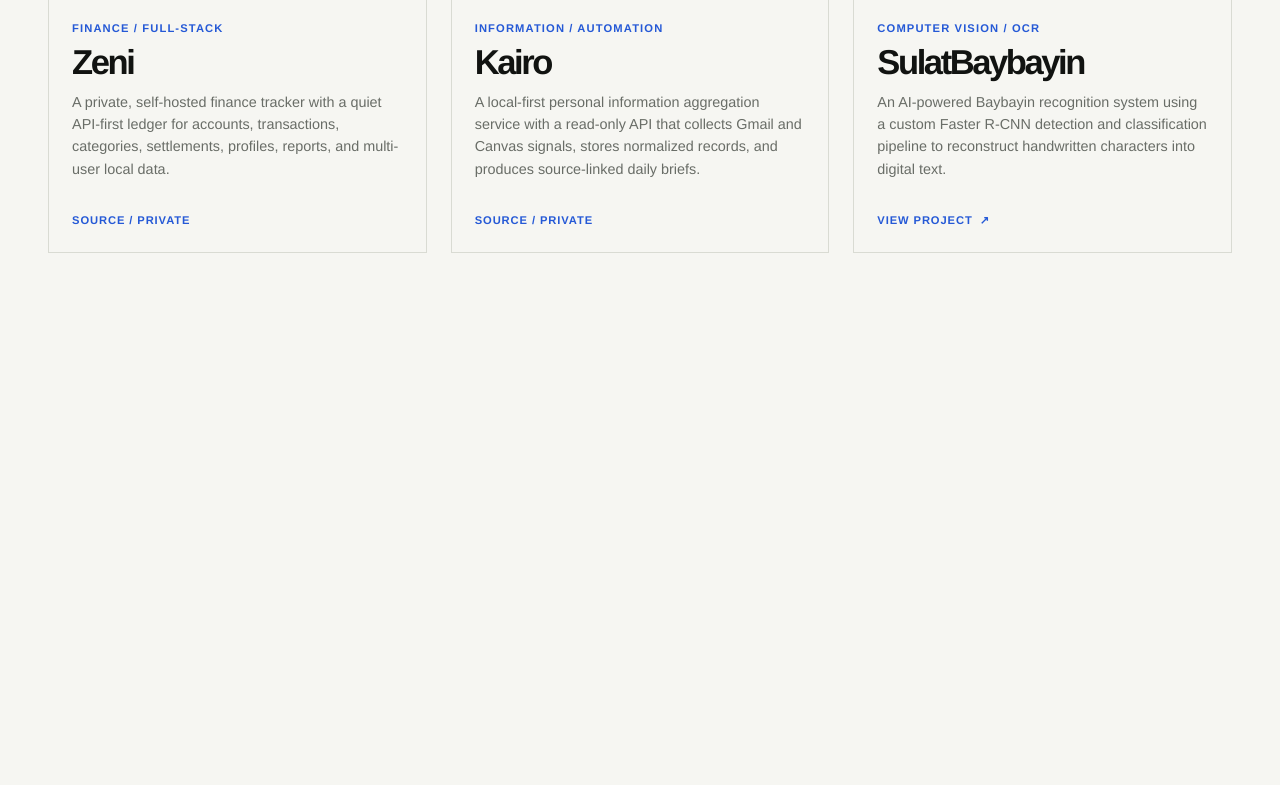
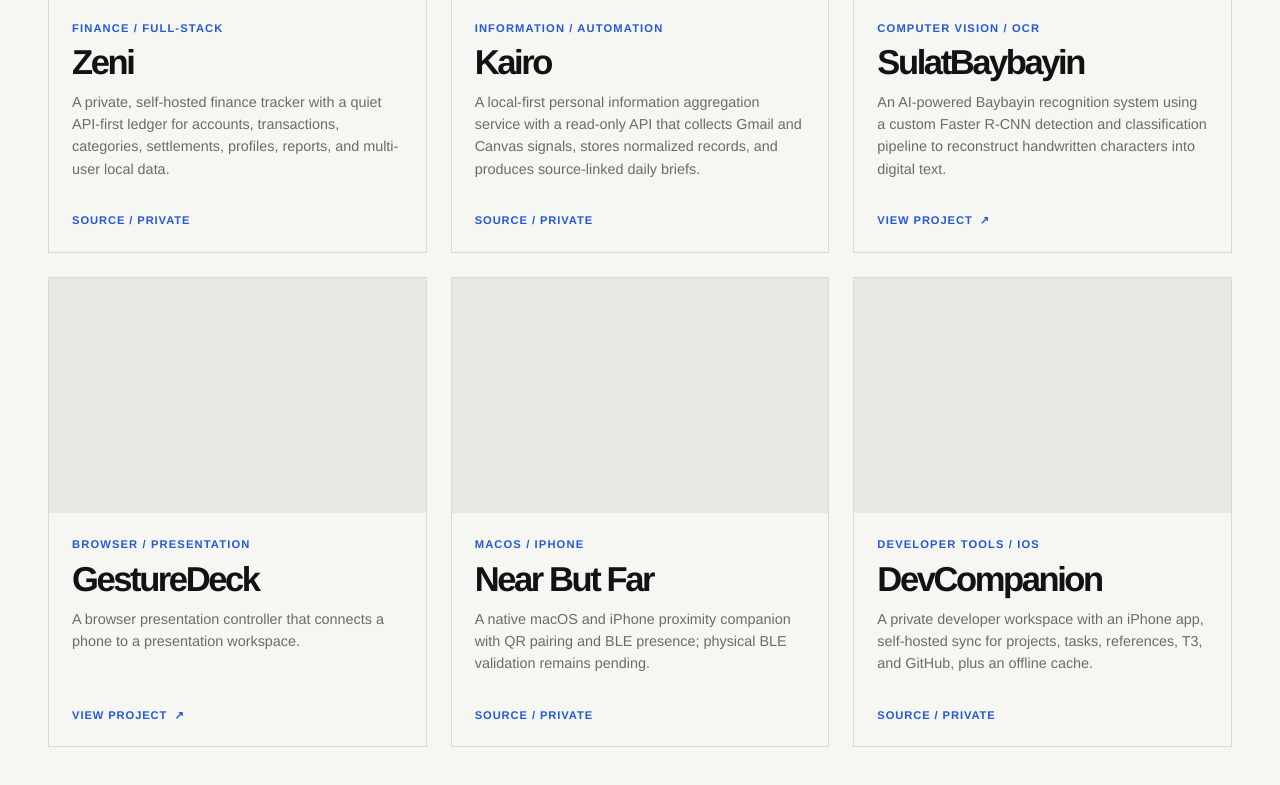
Before and after one commit to hornley/portfolio, a plain HTML site: page index.html in a window 1280 px wide. Shown: the part 5108-5893 px from the top of the page. Drawn offline with Linux system fonts and the light colour scheme.

Commit message:
feat: add portfolio project cards

```diff
--- a/index.html
+++ b/index.html
@@ -131,6 +131,33 @@
                   <h3>SulatBaybayin</h3>
                   <p class="project-card__description">An AI-powered Baybayin recognition system using a custom Faster R-CNN detection and classification pipeline to reconstruct handwritten characters into digital text.</p>
                   <a class="project-card__link" href="https://github.com/hornley/sulatbaybayin" target="_blank" rel="noreferrer">View project <span aria-hidden="true">↗</span></a>
+                </div>
+              </article>
+              <article class="project-card">
+                <div class="project-card__image" aria-hidden="true"></div>
+                <div class="project-card__content">
+                  <p class="project-card__category">Browser / Presentation</p>
+                  <h3>GestureDeck</h3>
+                  <p class="project-card__description">A browser presentation controller that connects a phone to a presentation workspace.</p>
+                  <a class="project-card__link" href="https://gesturedeck-two.vercel.app/workspace.html?experience=cloud&amp;connect=phone" target="_blank" rel="noreferrer">View project <span aria-hidden="true">↗</span></a>
+                </div>
+              </article>
+              <article class="project-card">
+                <div class="project-card__image" aria-hidden="true"></div>
+                <div class="project-card__content">
+                  <p class="project-card__category">macOS / iPhone</p>
+                  <h3>Near But Far</h3>
+                  <p class="project-card__description">A native macOS and iPhone proximity companion with QR pairing and BLE presence; physical BLE validation remains pending.</p>
+                  <span class="project-card__private">Source / private</span>
+                </div>
+              </article>
+              <article class="project-card">
+                <div class="project-card__image" aria-hidden="true"></div>
+                <div class="project-card__content">
+                  <p class="project-card__category">Developer Tools / iOS</p>
+                  <h3>DevCompanion</h3>
+                  <p class="project-card__description">A private developer workspace with an iPhone app, self-hosted sync for projects, tasks, references, T3, and GitHub, plus an offline cache.</p>
+                  <span class="project-card__private">Source / private</span>
                 </div>
               </article>
             </div>
```
